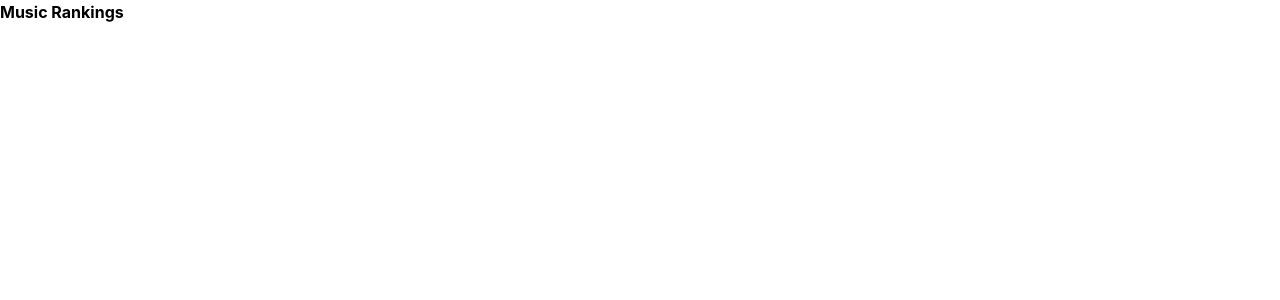
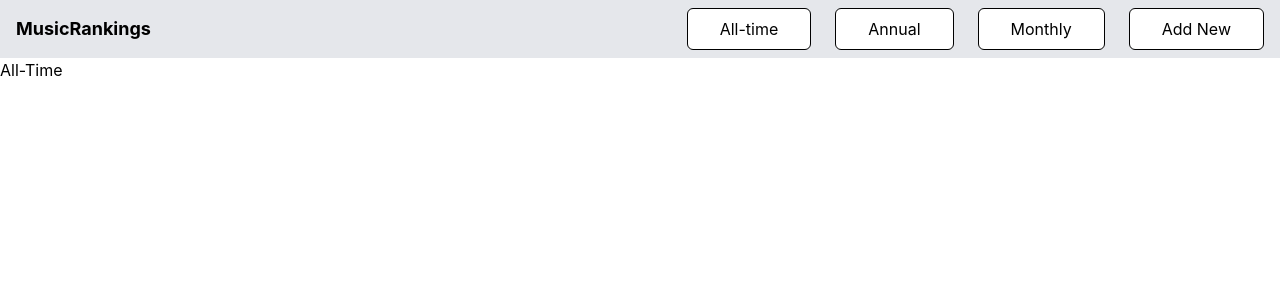
Before and after one commit to ravendr17/music-rankings, a React (Vite) app in the folder frontend/: page / in a window 1280 px wide. Shown: the top 300 px of the page. Built offline with nearby package versions, Linux system fonts and the light colour scheme.

Commit message:
add Navbar

```diff
--- /dev/null
+++ b/frontend/components/Navbar.tsx
@@ -0,0 +1,37 @@
+interface NavbarProps {
+  setView: (view: string) => void;
+}
+
+export default function Navbar({setView}: NavbarProps) {
+  return (
+    <div className='flex px-4 py-2 justify-between items-center bg-gray-200'>
+      <span className="font-bold text-lg">MusicRankings</span>
+        <div className="flex gap-6">
+          <button
+            className="border rounded-md bg-white px-8 py-2 cursor-pointer"
+            onClick={() => setView('all-time')}
+          >
+            All-time
+          </button>
+          <button
+            className="border rounded-md bg-white px-8 py-2 cursor-pointer"
+            onClick={() => setView('annual')}
+          >
+            Annual
+          </button>
+          <button
+            className="border rounded-md bg-white px-8 py-2 cursor-pointer"
+            onClick={() => setView('monthly')}
+          >
+            Monthly
+          </button>
+          <button
+            className="border rounded-md bg-white px-8 py-2 cursor-pointer"
+            onClick={() => setView('add-new')}
+          >
+            Add New
+          </button>
+      </div>
+    </div>
+  );
+}
--- a/frontend/src/App.tsx
+++ b/frontend/src/App.tsx
@@ -1,9 +1,18 @@
-import './App.css'
+import { useState } from 'react';
+import Navbar from '../components/Navbar';
 
-function App() {
+export default function App() {
+  const [view, setView] = useState('all-time');
+
   return (
-    <div className='font-bold'>Music Rankings</div>
+    <div className='flex flex-col h-screen'>
+      <Navbar setView={setView} />
+      <div className='flex-1'>
+        {view === 'all-time' && <h1>All-Time</h1>}
+        {view === 'annual' && <h1>Annual</h1>}
+        {view === 'monthly' && <h1>Monthly</h1>}
+        {view === 'add-new' && <h1>Add New</h1>}
+      </div>
+    </div>
   );
 }
-
-export default App
```
Also changed, not shown: frontend/src/App.css (deleted).
